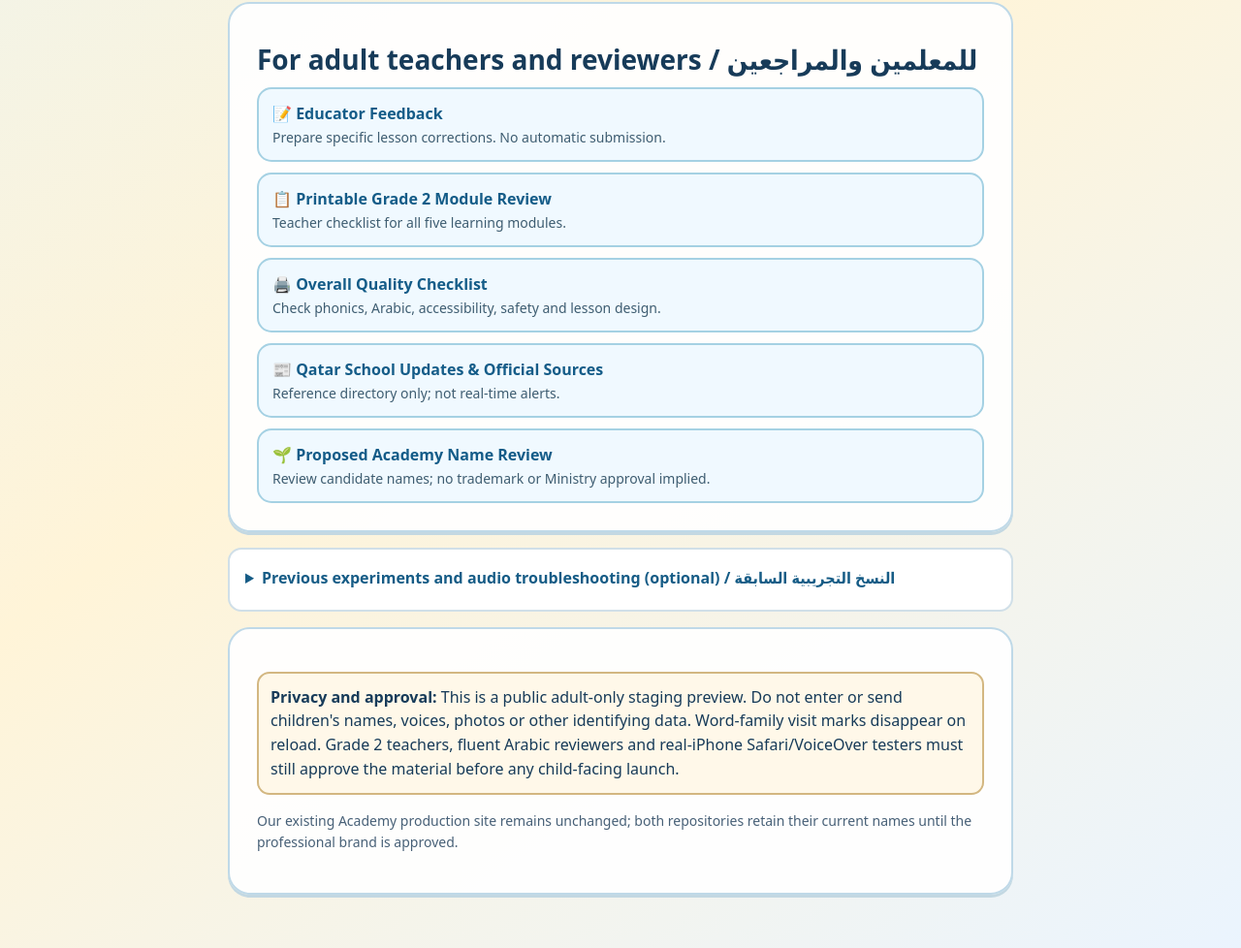
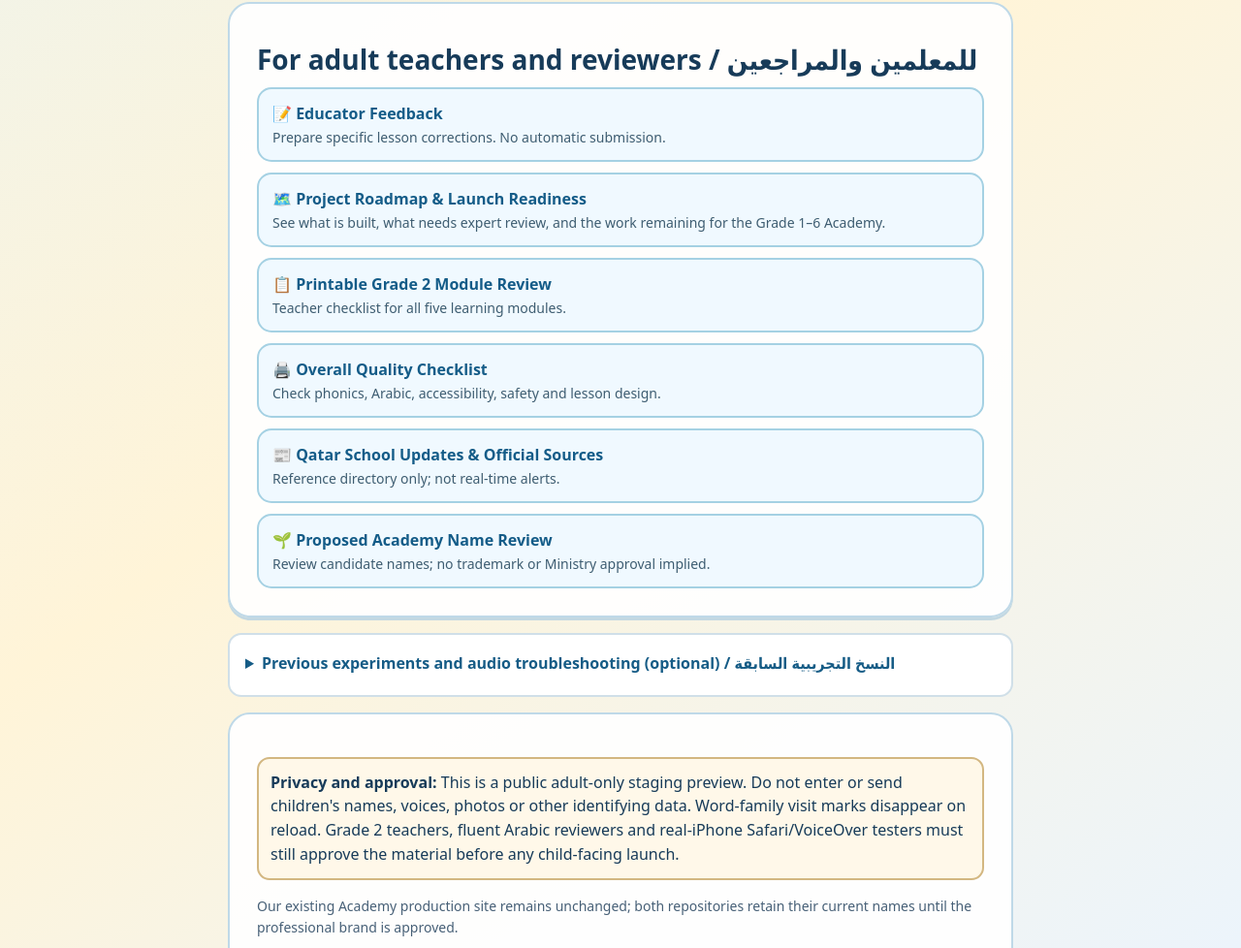
Before and after one commit to Rahman1388/Little-learners-review-staging, a plain HTML site: page index.html in a window 1280 px wide. Shown: the part 1222-2200 px from the top of the page at 97% size. Drawn offline with Linux system fonts and the light colour scheme.

Commit message:
Link transparent Academy development roadmap from adult reviewer section

```diff
--- a/index.html
+++ b/index.html
@@ -57,6 +57,7 @@ summary{cursor:pointer;font-weight:850;color:#165c86;padding:8px 2px;min-height:
 <h2 id="reviewer">For adult teachers and reviewers / للمعلمين والمراجعين</h2>
 <div class="next">
 <a href="./grade2-educator-review.html">📝 Educator Feedback<span>Prepare specific lesson corrections. No automatic submission.</span></a>
+<a href="./project-roadmap.html">🗺️ Project Roadmap & Launch Readiness<span>See what is built, what needs expert review, and the work remaining for the Grade 1–6 Academy.</span></a>
 <a href="./grade2-module-review-sheet.html">📋 Printable Grade 2 Module Review<span>Teacher checklist for all five learning modules.</span></a>
 <a href="./teacher-quality-checklist.html">🖨️ Overall Quality Checklist<span>Check phonics, Arabic, accessibility, safety and lesson design.</span></a>
 <a href="./school-updates.html">📰 Qatar School Updates & Official Sources<span>Reference directory only; not real-time alerts.</span></a>
```
